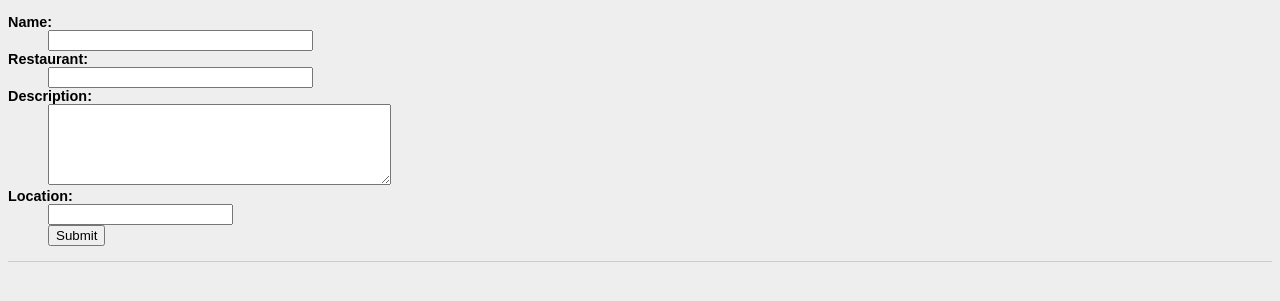
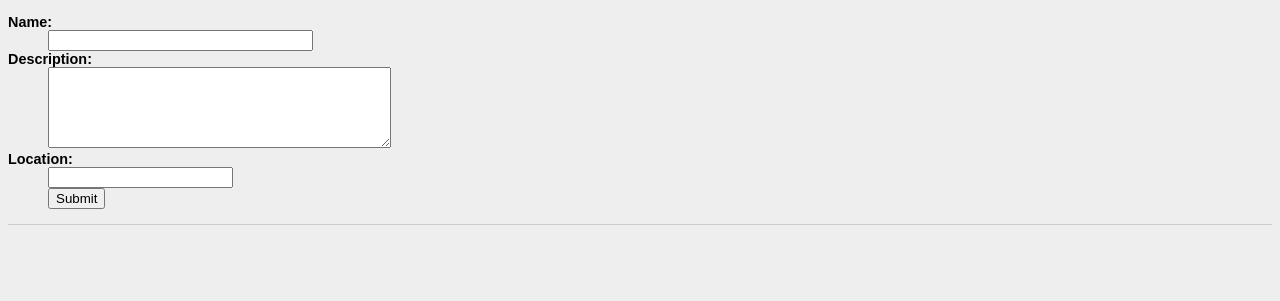
Before and after one commit to arjunvasan/SnapBite, a Python web app: template templates/signup.html in a window 1280 px wide. Shown: the top 301 px of the page. Run offline with Jinja, Linux system fonts and the light colour scheme; the template is opened without the code that fills it, so the values that code supplies are empty.

```diff
--- a/app.py
+++ b/app.py
@@ -121,7 +121,6 @@ def signup():
     if request.method == 'POST':
         post = Restaurant(
         person = request.args.get("person")
-        restaurant = request.args.get("restaurant")
         description = request.args.get("description")
         location = request.args.get("location")
         )
--- a/models.py
+++ b/models.py
@@ -2,7 +2,6 @@ from flaskext.couchdb import *
 class Restaurant(Document):
 	doc_type = 'restaurant'
 	person = TextField()
-	restaurant = TextField()
 	description = TextField()
 	tags = ListField(TextField())
 	location = TextField()
--- a/templates/signup.html
+++ b/templates/signup.html
@@ -7,12 +7,10 @@
       <dl>
         <dt>Name:
         <dd><input type=text size=30 name=person>
-		<dt>Restaurant:
-		<dd><input type=text size=30 name=restaurant>
         <dt>Description:
-        <dd><textarea name=text rows=5 cols=40></textarea>
+        <dd><textarea name=description rows=5 cols=40></textarea>
 		<dt>Location:
-		<dd><input type=text size= name=>
+		<dd><input type=text size= name=location>
         <dd><input type=submit value=Submit>
       </dl>
     </form>
```
